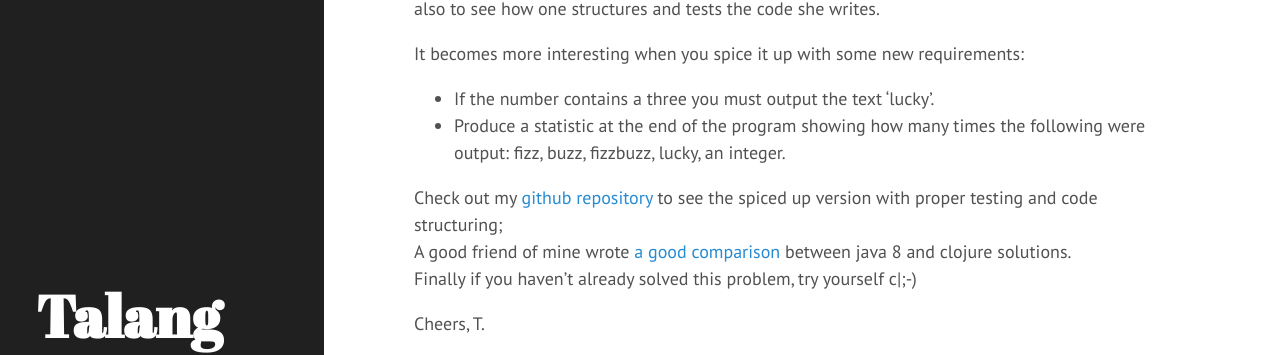
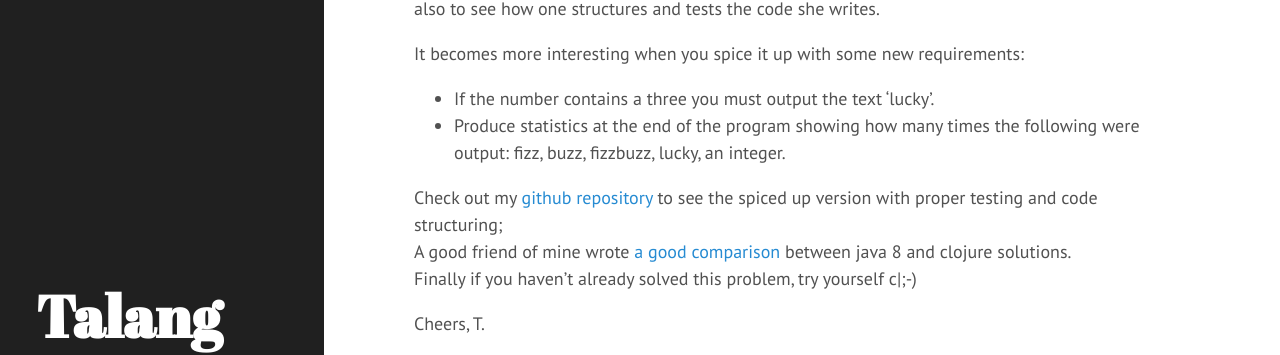
Before and after one commit to timeamolnar/tamaslang.github.io, a Jekyll site: the page built from _posts/2015-02-25-fizzbuzzed.md, in a window 1280 px wide and 900 px high, scrolled down 791 px. Shown: the part 165-520 px from the top of the window. Built offline with Jekyll 4.4.1, drawn with Linux system fonts in a browser that asks for light colours; Markdown is read by kramdown in place of the engine named in the settings; comment, search, counter and statistics services are not loaded.

Commit message:
fix typo

```diff
--- a/_posts/2015-02-25-fizzbuzzed.md
+++ b/_posts/2015-02-25-fizzbuzzed.md
@@ -45,7 +45,7 @@ but also to see how one structures and tests the code she writes.
 
 It becomes more interesting when you spice it up with some new requirements:<br/>
 - If the number contains a three you must output the text 'lucky'.<br/>
-- Produce a statistic at the end of the program showing how many times the following were output: fizz, buzz, fizzbuzz, lucky, an integer.
+- Produce statistics at the end of the program showing how many times the following were output: fizz, buzz, fizzbuzz, lucky, an integer.
 
 Check out my <a href="https://github.com/tamaslang/codingtest-fizzbuzz">github repository</a> to see the spiced up version
 with proper testing and code structuring;<br/>
```
